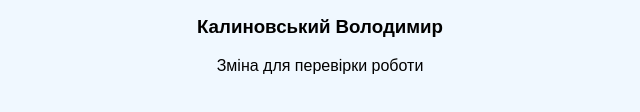
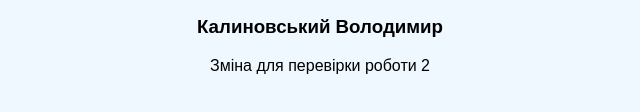
Before and after one commit to Cucumbao/IIT, a plain HTML site: page index.html in a window 1280 px wide. Shown: the part 240-352 px from the top of the page, 320-960 px from the left. Drawn offline with Linux system fonts and the light colour scheme.

Commit message:
Update index.html

```diff
--- a/index.html
+++ b/index.html
@@ -11,6 +11,6 @@
 <h3>Сизоненко Анна</h3>
 <h3>Мартинюк Тетяна</h3>
 <h3>Калиновський Володимир</h3>
-<p>Зміна для перевірки роботи</p>
+<p>Зміна для перевірки роботи 2</p>
 </body>
 </html>
```
